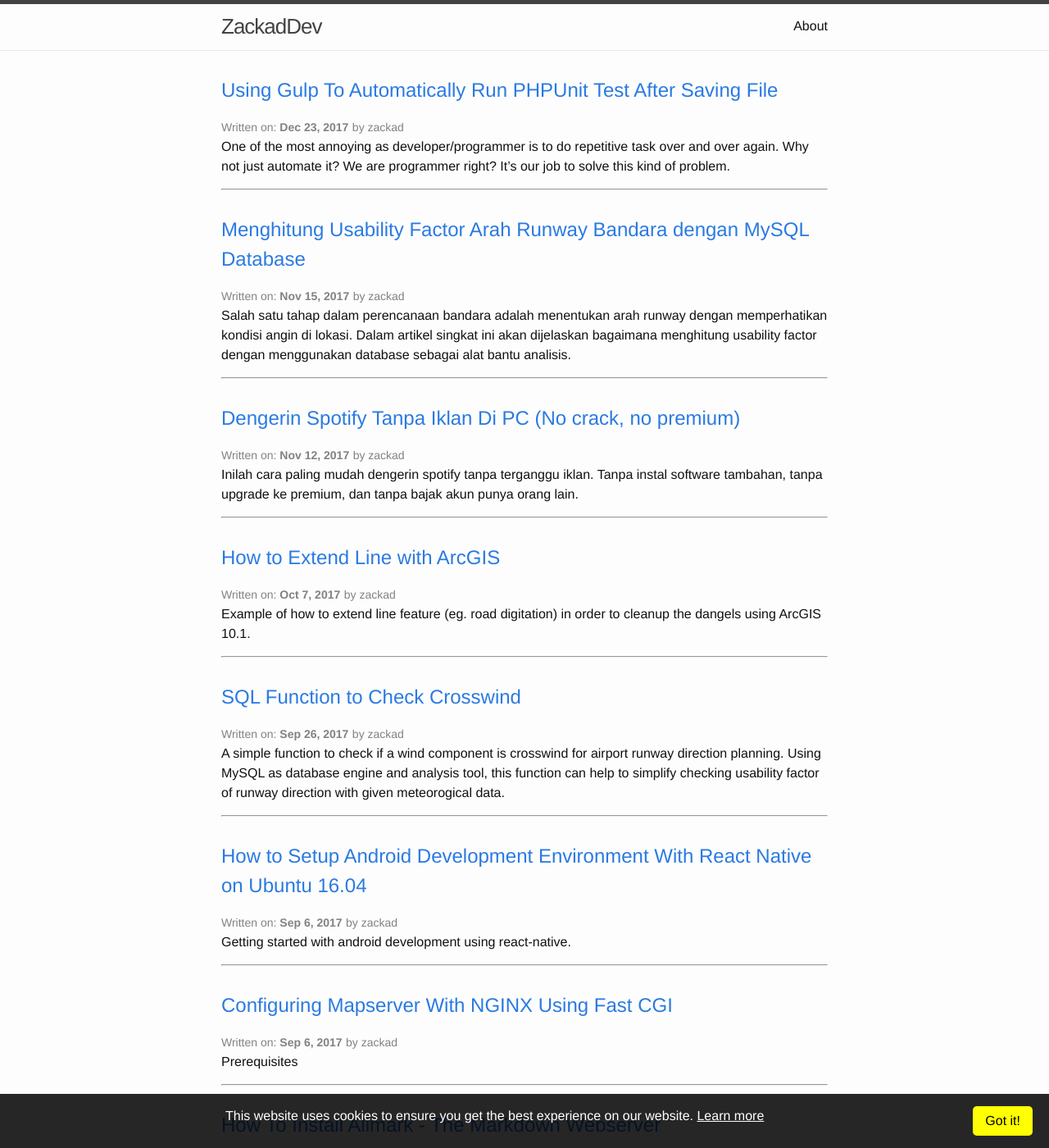
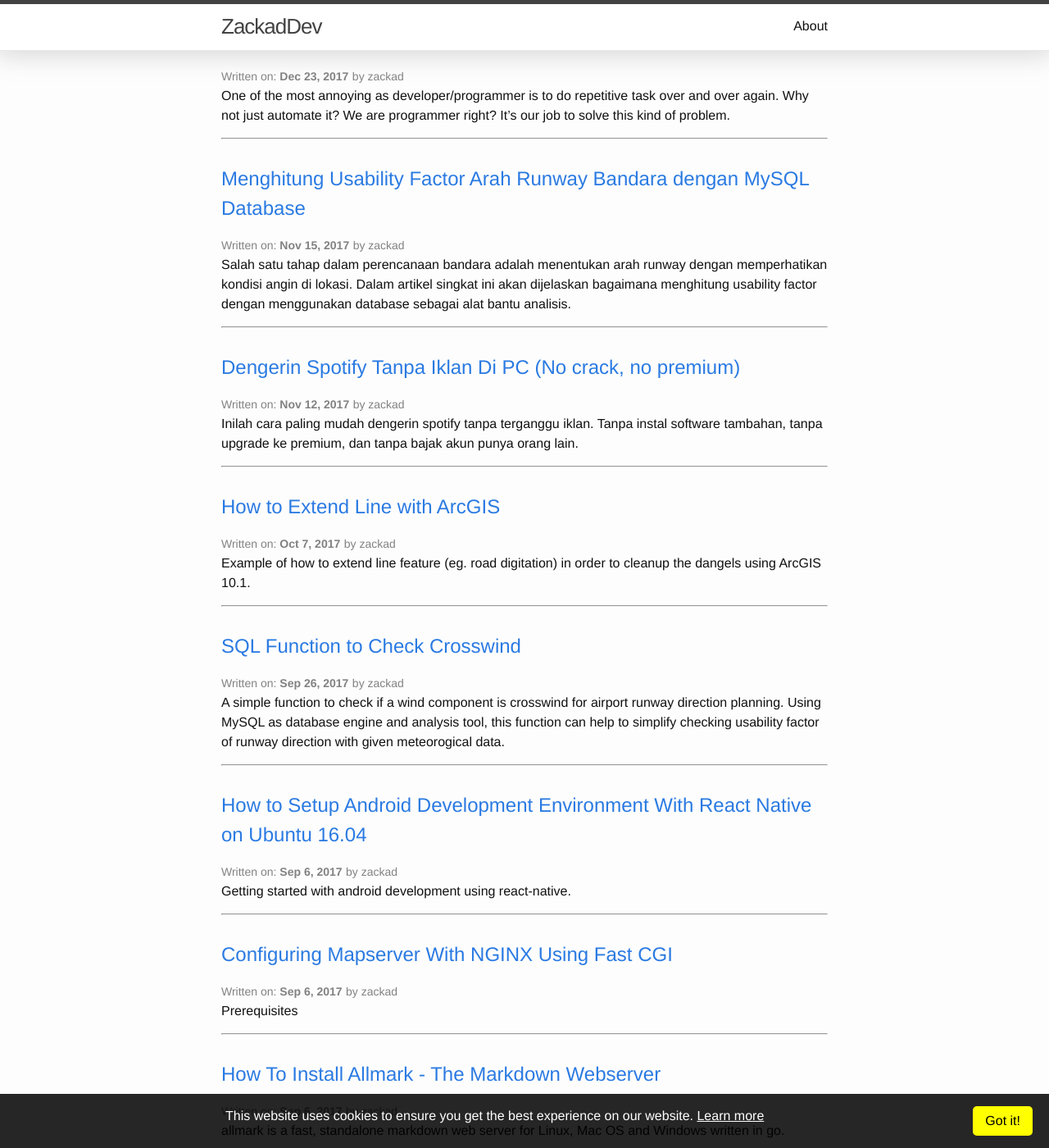
Before and after one commit to zackad/blog-src, a Jekyll site: the page built from index.md, in a window 1280 px wide and 1400 px high. Shown: the whole window at 82% size. Built offline with Jekyll 4.4.1, drawn with Linux system fonts in a browser that asks for light colours; comment, search, counter and statistics services are not loaded.

Commit message:
make site navbar fixed position

```diff
--- a/_sass/minima/_layout.scss
+++ b/_sass/minima/_layout.scss
@@ -7,7 +7,11 @@
   min-height: $spacing-unit * 1.865;
 
   // Positioning context for the mobile navigation icon
-  position: relative;
+  position: fixed;
+  width: 100%;
+  background-color: #fff;
+  border-bottom: 1px solid $grey-color-light;
+  box-shadow: 0 2px 30px 3px #cccc;
 }
 
 .site-title {
```
